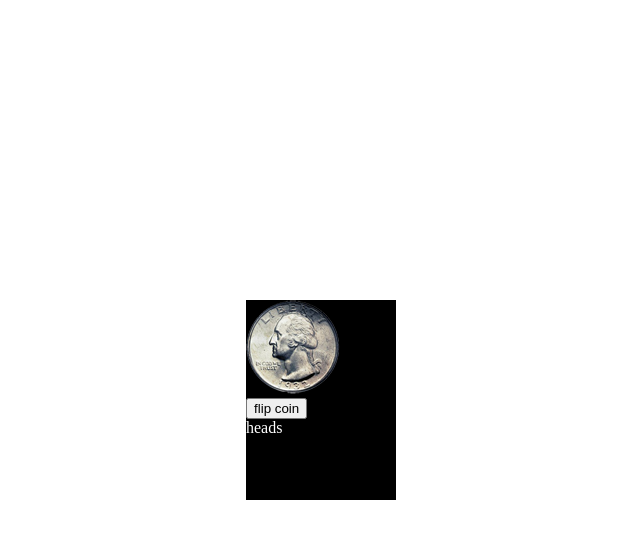
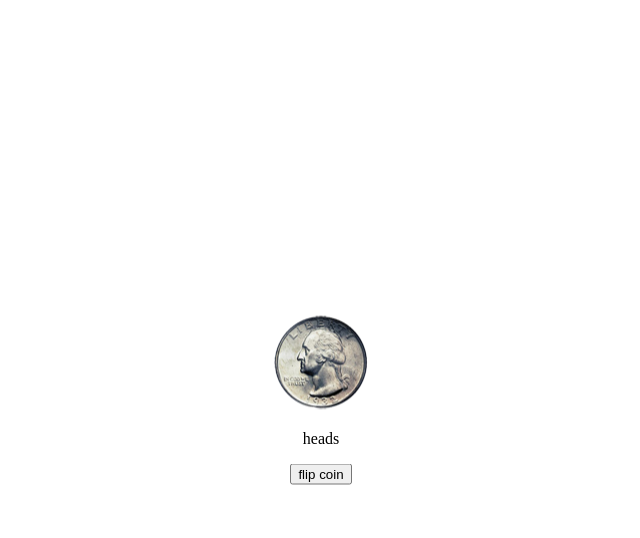
Before and after one commit to david-estevez-62/game_series, a plain HTML site: page coinFlip/index.html in a window 1280 px wide. Both pictures are taken after a click on the button "flip coin". Shown: the whole page, without its empty margins (319-959 px from the left). Drawn offline with Linux system fonts and the light colour scheme.

Commit message:
tweaked game features

```diff
--- a/coinFlip/client.js
+++ b/coinFlip/client.js
@@ -1,40 +1,44 @@
 
 
-var blockElem = document.createElement('div');
-var btn = document.createElement('button');
-var img = document.createElement('img');
-var span = document.createElement('span');
-var br = document.createElement('br');
+var blockNode = document.createElement('div'),
+    blockChild1 = document.createElement('div'),
+    blockChild2 = document.createElement('div'),
+    btn = document.createElement('button'),
+    img = document.createElement('img'),
+    textBlock = document.createElement('p');
 
 
-blockElem.className = "container";
+blockNode.id = "holder";
 btn.innerHTML = 'flip coin';
 btn.id = 'flipCoin';
-span.id = 'side';
+textBlock.id = 'side';
 
 
-var heads = 2;
-var tails = 1;
-var Status = 'heads';
+var HEADS = 1,
+    TAILS = 0,
+    Status = 'heads';
 
-document.getElementsByTagName('body')[0].appendChild(blockElem).appendChild(img);
-document.getElementsByTagName('body')[0].appendChild(blockElem).appendChild(br);
-document.getElementsByTagName('body')[0].appendChild(blockElem).appendChild(btn);
-document.getElementsByTagName('body')[0].appendChild(blockElem).appendChild(br);
-document.getElementsByTagName('body')[0].appendChild(blockElem).appendChild(span);
+
+document.body.insertBefore(blockNode, document.body.firstChild);
+document.body.firstChild.appendChild(blockChild1);
+document.body.firstChild.appendChild(blockChild2);
+blockChild1.appendChild(img);
+blockChild2.appendChild(textBlock);
+blockChild2.appendChild(btn);
+
 
 
 
 
 btn.addEventListener('click', function(){
   var sideText = document.getElementById('side');
-	var randomNum = Math.ceil(Math.random()*2);
-  if(randomNum === heads){
-    sideText.innerHTML = 'heads';
+	var randomNum = Math.floor(Math.random()*2);
+  if(randomNum === HEADS){
+    textBlock.innerHTML = 'heads';
     img.src = 'assets/heads.png';
     // alert('heads');
   }else{
-    sideText.innerHTML = 'tails';
+    textBlock.innerHTML = 'tails';
     img.src = 'assets/tails.png';
     // alert('tails');
   }
--- a/coinFlip/style.css
+++ b/coinFlip/style.css
@@ -1,10 +1,8 @@
-.container {
+#holder {
     position: absolute;
     top: 50%;
     left: 50%;
     transform: translateX(-50%) translateY(-50%);
-    height:200px;
-    width: 150px;
-    background-color: black;
-    color:white;
+    color: black;
+    text-align: center;
 }
--- a/rockPaper/main.js
+++ b/rockPaper/main.js
@@ -2,15 +2,13 @@ myfn();
 
 function myfn(){
     var userChoice = prompt("Do you choose rock, paper or scissors?");
-    var userChoice = userChoice.toLowerCase();
+        userChoice = userChoice.toLowerCase();
 
     if (userChoice === "rock" || userChoice === "paper" || userChoice === "scissors"){
-      console.log('continue')
+      var computerChoice = Math.random();
     } else{
       myfn();
     }
-
-    var computerChoice = Math.random();
 
     if (computerChoice < 0.34) {
       computerChoice = "rock";
```
Also changed, not shown: coinFlip/index.html (+0 -1 lines).
